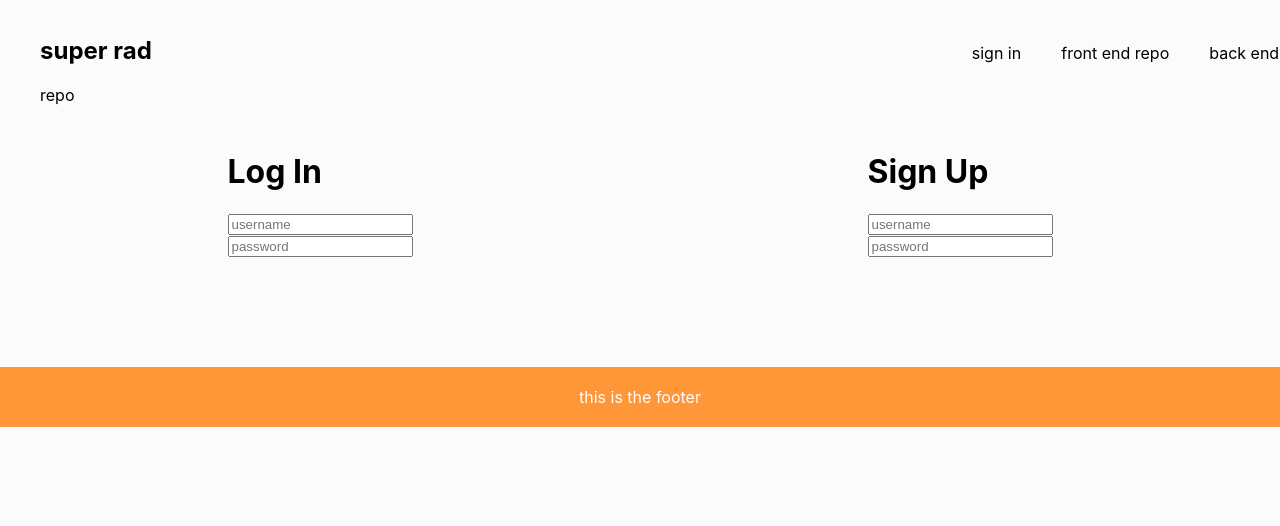
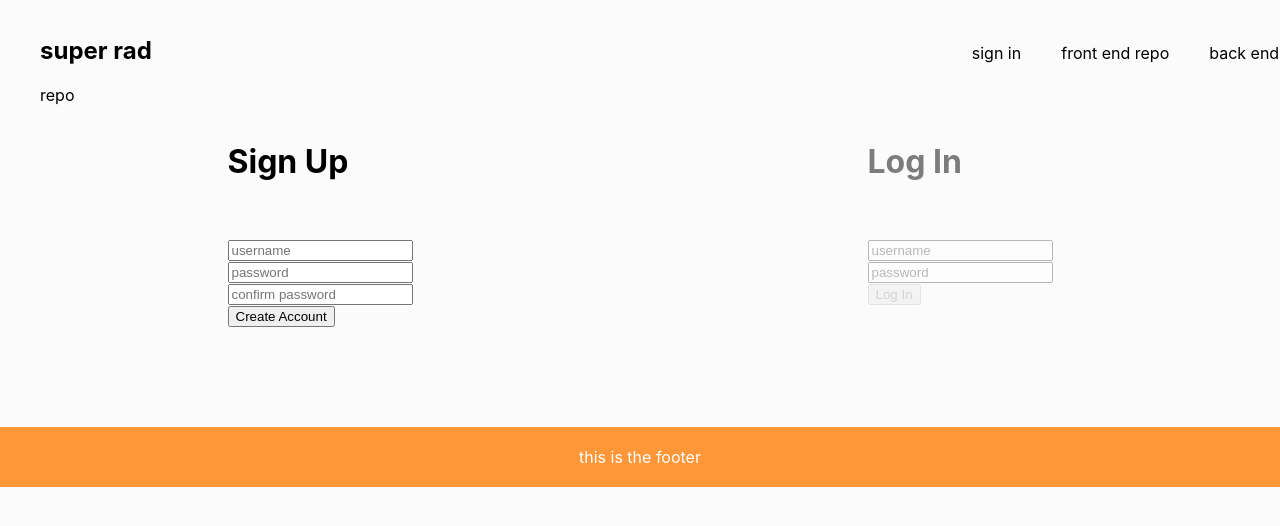
Before and after one commit to pmccall33/superRad-react, a React (Create React App) app: page / in a window 1280 px wide. Shown: the top 526 px of the page. Built offline with nearby package versions, Linux system fonts and the light colour scheme.

Commit message:
authorization fixed

```diff
--- a/src/Authorization.jsx
+++ b/src/Authorization.jsx
@@ -6,23 +6,130 @@ const StyledAuth = styled.div`
   flex-direction: row;
   justify-content: space-around;
   margin-bottom: 100px;
-  padding: 10px 0;
 `
 
+
+// Adding user authorization stuff:
+
 class Authorization extends Component {
+  constructor(props){
+    super();
+
+    let authView = props.authView
+    if (props.authView !== "login") {
+      authView = "reg"
+    }
+
+    this.state = {
+      username: "",
+      password: "",
+      confirmation: "",
+      message: "",
+      authView: authView
+    }
+  }
+  handleChange = (evt) => {
+    this.setState({
+      [evt.currentTarget.name]: evt.currentTarget.value
+    })
+  }
+  setLoginView = () => {
+    if (this.state.authView !== "login") {
+      this.setState({
+        username: "",
+        password: "",
+        confirmation: "",
+        message: "",
+        authView: "login"
+      })
+    }
+  }
+  setRegView = () => {
+    if (this.state.authView !== "reg") {
+      this.setState({
+        username: "",
+        password: "",
+        confirmation: "",
+        message: "",
+        authView: "reg"
+      })
+    }
+  }
+  submitLogin = (evt) => {
+
+    evt.preventDefault();
+
+    if (!this.state.username || !this.state.password) {
+      this.setState({
+        username: "",
+        password: "",
+        confirmation: "",
+        message: "Invalid input"
+      })
+    }
+
+    // need to write fetch logic for login HERE
+
+
+  }
+  submitReg = (evt) => {
+
+    evt.preventDefault();
+
+    if (!this.state.username || !this.state.password) {
+      this.setState({
+        username: "",
+        password: "",
+        confirmation: "",
+        message: "Invalid input"
+      })
+    }
+
+    if (this.state.password !== this.state.confirmation) {
+      this.setState({
+        username: "",
+        password: "",
+        confirmation: "",
+        message: "Password =/= confirm"
+      })
+    }
+
+    // need to write logic for create user HERE
+
+
+  }
   render(){
+
+    let loginDisabled = false;
+    let regDisabled = false;
+    let loginStyle = {"opacity": 1};
+    let regStyle = {"opacity": 1};
+
+    if (this.state.authView === "reg") {
+      loginDisabled = true;
+      loginStyle = {"opacity": 0.5};
+    } else {
+      regDisabled = true;
+      regStyle = {"opacity": 0.5};
+    }
+
     return(
       <div>
         <StyledAuth>
-          <form>
+          <form onClick={this.setRegView} style={regStyle} >
+            <h1>Sign Up</h1>
+            { this.state.message && this.state.authView === "reg" ? <p> <small>{this.state.message}</small> <br/> </p> : <p> &nbsp; <br /> </p> }
+            <input  onChange={this.handleChange} type="text" name="username" value={ this.state.authView === "reg" ? this.state.username : ""} placeholder="username"></input> <br />
+            <input  onChange={this.handleChange} type="password" name="password" value={ this.state.authView === "reg" ? this.state.password : "" } placeholder="password"></input> <br />
+            <input  onChange={this.handleChange} type="password" name="confirmation" value={ this.state.authView === "reg" ? this.state.confirmation : "" } placeholder="confirm password"></input> <br />
+            <button disabled={regDisabled} onClick={this.submitReg}>Create Account</button>
+          </form>
+          <form onClick={this.setLoginView} style={loginStyle}>
             <h1>Log In</h1>
-            <input type="text" placeholder="username"></input><br/>
-            <input type="password" placeholder="password"></input>
-          </form>
-          <form>
-            <h1>Sign Up</h1>
-            <input type="text" placeholder="username"></input><br/>
-            <input type="password" placeholder="password"></input>
+            { this.state.message && this.state.authView === "login" ? <p> <small>{ this.state.authView === "login" ? this.state.message : "" } </small> <br /> </p> : <p> &nbsp; <br /> </p> }
+            <input  onChange={this.handleChange} type="text" name="username" value={ this.state.authView === "login" ? this.state.username : "" } placeholder="username"></input> <br/>
+            <input  onChange={this.handleChange} type="password" name="password" value={ this.state.authView === "login" ? this.state.password : "" } placeholder="password"></input> <br />
+            <button disabled={loginDisabled} onClick={this.submitLogin}>Log In</button>
           </form>
         </StyledAuth>
       </div>
```
